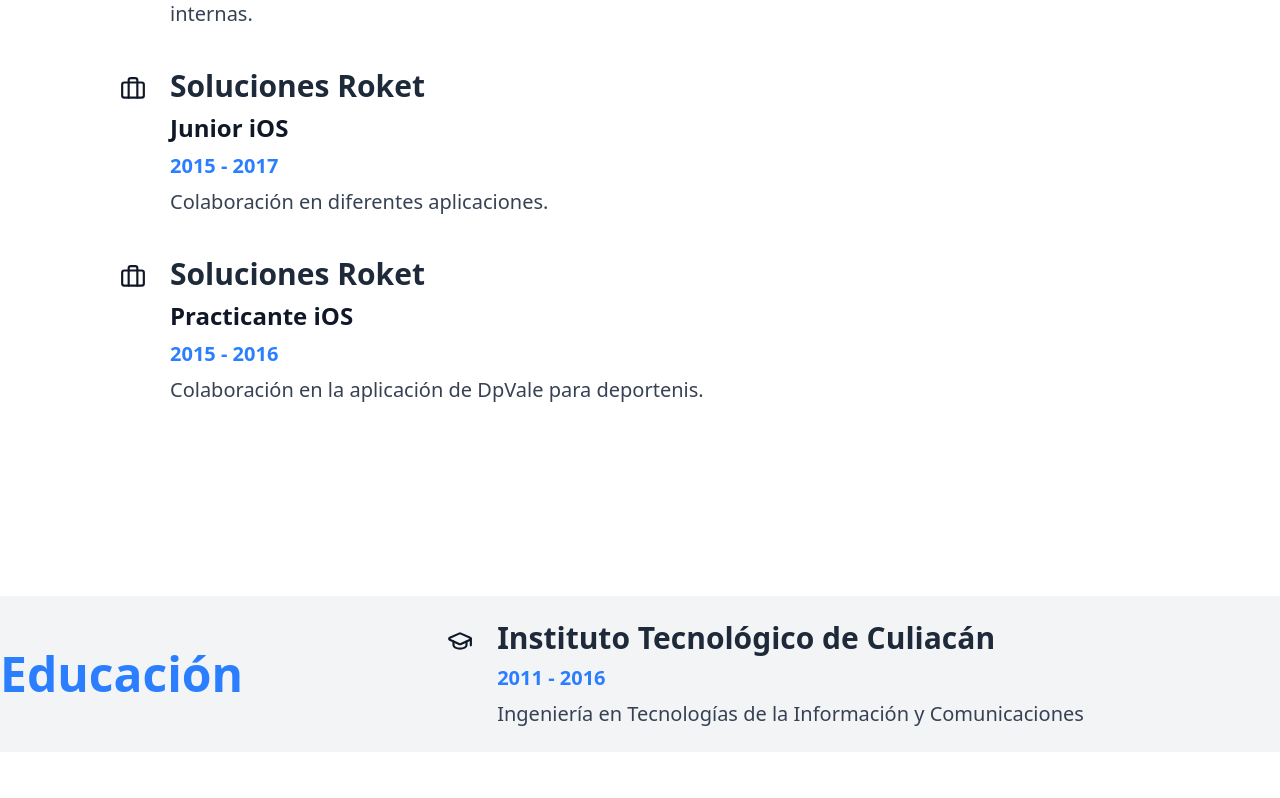
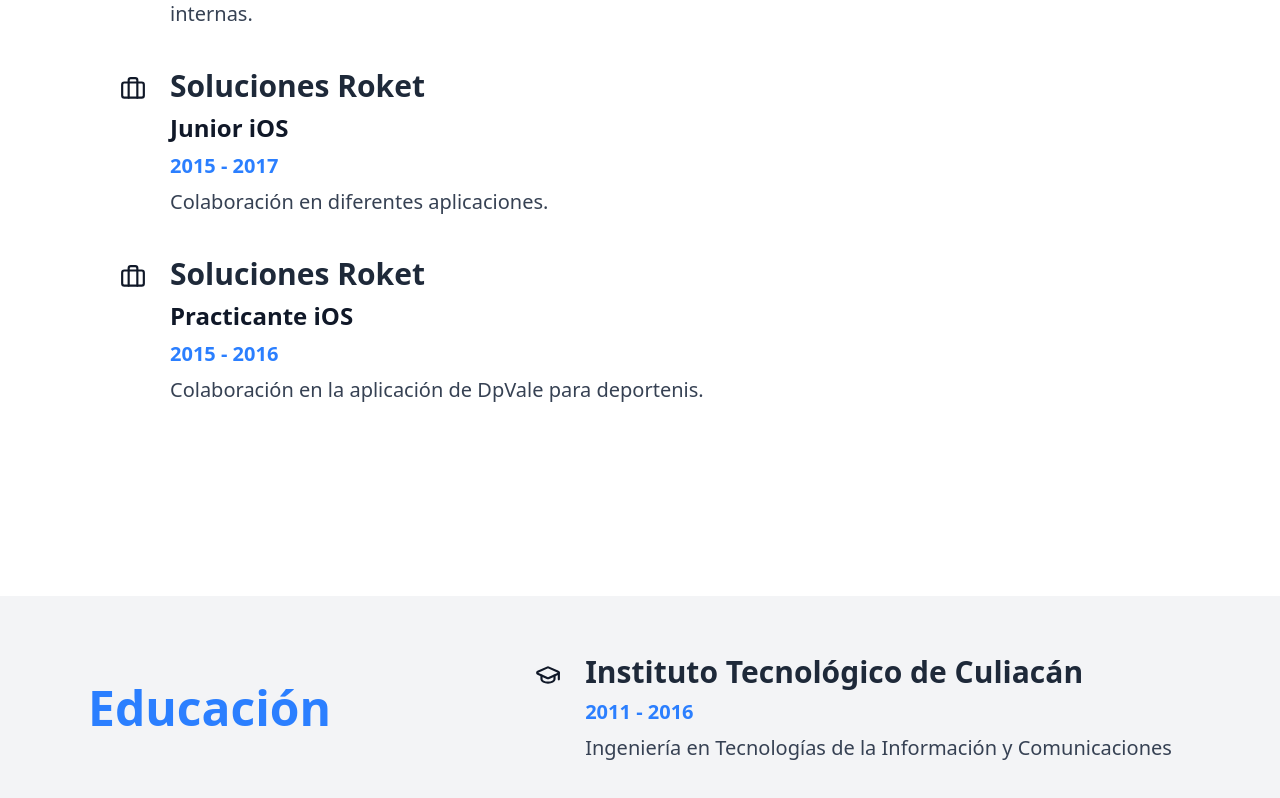
Before and after one commit to art321995/PortafolioLR, a React (Vite) app: page / in a window 1280 px wide. Shown: the part 1812-2610 px from the top of the page. Before the commit the page ends 2564 px from the top, so only its background shows below. Built offline with nearby package versions, Linux system fonts and the light colour scheme.

Commit message:
Se termina el modulo Educacion con animacion

```diff
--- a/src/Components/Education.jsx
+++ b/src/Components/Education.jsx
@@ -1,15 +1,26 @@
 import { GraduationCap } from 'lucide-react';
 import { EDUCACION } from '../Constants';
+import { motion } from "framer-motion";
 
 
 const Education = () => {
 
   return (
     <div className="md:flex w-full mt-10 lg:mt-40 bg-gray-100">
-      <h2 className="flex text-center items-center text-3xl lg:text-5xl font-bold text-blue-500" >Educación</h2>
+      <motion.h2
+        whileInView={{opacity: 1, x: 0}}
+        initial={{opacity: 0, x: -100}}
+        transition={{duration: 2}}
+        className="flex text-center items-center md:p-2 m-4 lg:m-20 text-3xl lg:text-5xl font-bold text-blue-500" >
+          Educación
+      </motion.h2>
       <div className="m-auto flex">
         {EDUCACION.map((edu, index) => (
-          <div key={index} className="p-6">
+          <motion.div key={index}
+          whileInView={{opacity: 1, x: 0}}
+          initial={{opacity: 0, x: 100}}
+          transition={{duration: 2}}
+            className="p-6">
             <div className="flex items-start gap-4">
               <div className="p-2 bg-primary/10 rounded-full">
                 <GraduationCap size={26} className="text-primary" />
@@ -20,7 +31,7 @@
                 <p className="text-lg lg:text-xl mt-2 text-gray-700">{edu.carrera}</p>
               </div>
             </div>
-          </div>
+          </motion.div>
         ))}
       </div>
     </div>
```
